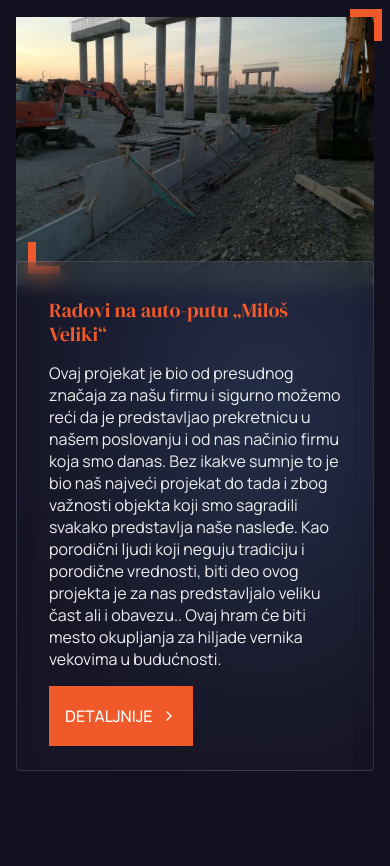
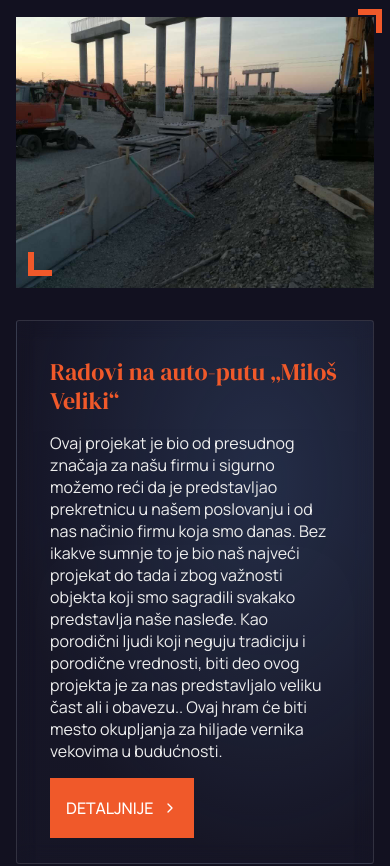
Before and after one commit to miljanv/bauen, a Next.js app: page / in a window 390 px wide. Shown: the part 3386-4252 px from the top of the page. Built offline with nearby package versions, Linux system fonts and the light colour scheme; no server answers.

Commit message:
fix: letters

```diff
--- a/src/app/page.tsx
+++ b/src/app/page.tsx
@@ -176,24 +176,22 @@ export default function HomePage() {
             </p>
           </Reveal>
 
-          <div className="mt-20 flex flex-col gap-32 md:gap-48">
+          <div className="mt-20 flex flex-col gap-24 md:gap-48">
             {homeProjects.map((p) => (
               <article
                 key={p.slug}
-                className="relative mx-auto w-full max-w-[1280px] pb-36 lg:pb-44"
+                className="relative mx-auto w-full max-w-[1280px] max-lg:pb-0 lg:pb-44"
               >
                 <div
                   className={cn(
-                    "relative min-h-0 lg:min-h-[529px]",
-                    p.reverse
-                      ? "flex flex-col items-stretch gap-0 lg:flex-row-reverse lg:items-center"
-                      : "flex flex-col items-stretch gap-0 lg:flex-row lg:items-center",
+                    "relative flex flex-col gap-8 lg:min-h-[529px] lg:flex-row lg:items-center lg:gap-0",
+                    p.reverse ? "lg:flex-row-reverse" : "lg:flex-row",
                   )}
                 >
                   <Reveal
                     variant={p.reverse ? "fade-left" : "fade-right"}
                     duration={900}
-                    className="relative aspect-705/529 w-full overflow-visible lg:max-w-[705px]"
+                    className="relative w-full overflow-visible max-lg:h-[271px] lg:aspect-705/529 lg:max-w-[705px] lg:shrink-0"
                   >
                     <Image
                       src={p.image}
@@ -204,6 +202,7 @@ export default function HomePage() {
                     />
                     <ProjectSubtractCorners
                       variant={p.reverse ? "image-right" : "image-left"}
+                      className="max-lg:size-6"
                     />
                   </Reveal>
                   <Reveal
@@ -212,14 +211,15 @@ export default function HomePage() {
                     duration={800}
                     style={projectCardGlassStyle}
                     className={cn(
-                      "relative z-10 flex w-full max-w-[518px] flex-col items-start gap-4 rounded-[3px] border border-white/12 px-8 pb-6 pt-9 backdrop-blur-[10.45px] max-lg:-mt-6",
-                      "max-lg:mx-auto max-lg:max-w-[518px]",
+                      "relative z-10 flex w-full flex-col items-start gap-4 rounded-[3px] border border-white/12 backdrop-blur-[10.45px]",
+                      "max-lg:w-full max-lg:px-[33px] max-lg:pb-[25px] max-lg:pt-[37px]",
+                      "lg:absolute lg:max-w-[518px] lg:px-8 lg:pb-6 lg:pt-9",
                       p.reverse
-                        ? "lg:absolute lg:bottom-[-155px] lg:left-[269px] lg:right-auto lg:top-auto lg:mt-0 lg:w-[518px] lg:max-w-none"
-                        : "lg:absolute lg:bottom-[-155px] lg:right-[269px] lg:top-auto lg:mt-0 lg:w-[518px] lg:max-w-none",
+                        ? "lg:bottom-[-155px] lg:left-[269px] lg:right-auto lg:top-auto lg:mt-0 lg:w-[518px]"
+                        : "lg:bottom-[-155px] lg:right-[269px] lg:top-auto lg:mt-0 lg:w-[518px]",
                     )}
                   >
-                    <h3 className="font-heading text-xl font-normal leading-[1.2] text-primary md:text-2xl">
+                    <h3 className="font-heading text-2xl font-normal leading-[1.2] text-primary">
                       {p.title}
                     </h3>
                     <p className="font-sans text-base leading-[22px] text-neutral-200">
```
